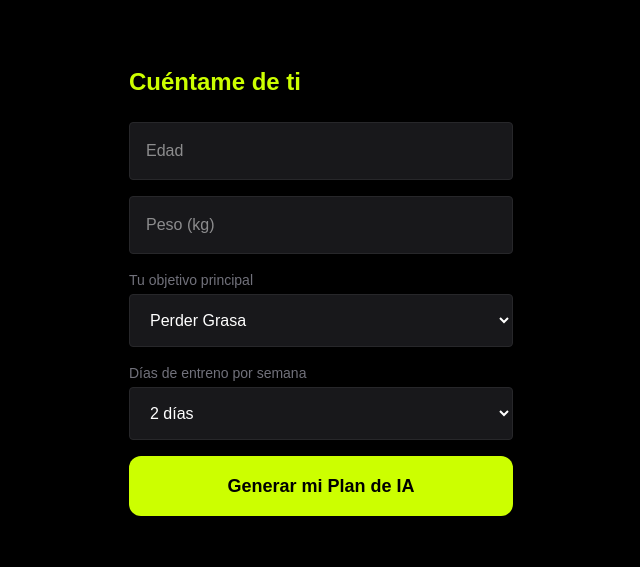
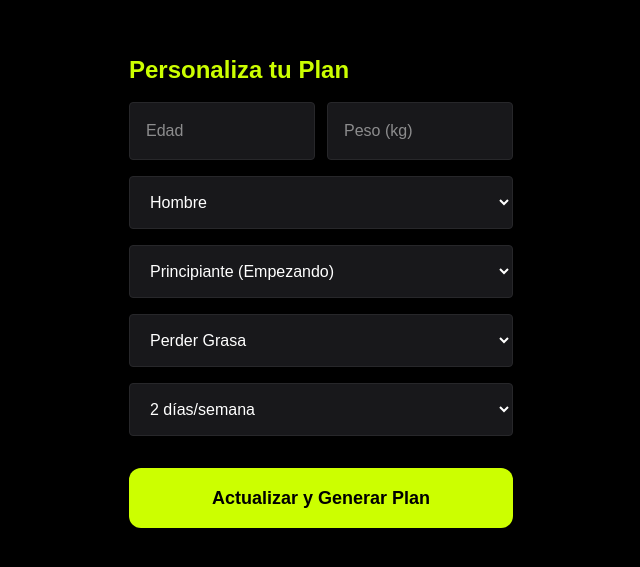
Before and after one commit to asaltoq-sys/ai-trainer-app, a Next.js app: page /onboarding in a window 1280 px wide. Shown: the part 109-676 px from the top of the page, without its empty margins (319-959 px from the left). Built offline with nearby package versions, Linux system fonts and the light colour scheme; no server answers.

Commit message:
Sexo y nivel onboarding

```diff
--- a/app/onboarding/page.tsx
+++ b/app/onboarding/page.tsx
@@ -4,56 +4,71 @@ import { supabase } from '@/lib/supabase'
 import { useRouter } from 'next/navigation'
 
 export default function OnboardingPage() {
-  const [data, setData] = useState({ edad: '', peso: '', objetivo: 'perder_grasa', frecuencia: '3' })
+  const [data, setData] = useState({
+    edad: '',
+    peso: '',
+    objetivo: 'perder_grasa',
+    frecuencia: '3',
+    sexo: 'hombre',
+    nivel: 'intermedio'
+  })
   const router = useRouter()
 
   const saveProfile = async () => {
     const { data: { user } } = await supabase.auth.getUser()
-    if (!user) return alert('No hay sesión de usuario activa')
+    if (!user) return alert('No hay sesión activa')
 
     const { error } = await supabase.from('profiles').upsert({
       id: user.id,
       age: parseInt(data.edad),
       weight: parseFloat(data.peso),
       goal: data.objetivo,
-      training_days: parseInt(data.frecuencia)
+      training_days: parseInt(data.frecuencia),
+      gender: data.sexo,
+      fitness_level: data.nivel
     })
 
-    if (error) {
-      alert('Error al guardar: ' + error.message)
-    } else {
-      router.push('/dashboard')
-    }
+    if (error) alert(error.message)
+    else router.push('/dashboard')
   }
 
   return (
     <div className="flex flex-col items-center justify-center min-h-screen bg-black text-white p-6">
-      <div className="w-full max-w-sm space-y-6">
-        <h2 className="text-2xl font-bold text-[#CCFF00]">Cuéntame de ti</h2>
+      <div className="w-full max-w-sm space-y-4">
+        <h2 className="text-2xl font-bold text-[#CCFF00] mb-4">Personaliza tu Plan</h2>
 
-        <div className="space-y-4">
-          <input type="number" placeholder="Edad" className="w-full p-4 rounded bg-zinc-900 border border-zinc-800 outline-none focus:border-[#CCFF00]" onChange={e => setData({...data, edad: e.target.value})} />
-          <input type="number" placeholder="Peso (kg)" className="w-full p-4 rounded bg-zinc-900 border border-zinc-800 outline-none focus:border-[#CCFF00]" onChange={e => setData({...data, peso: e.target.value})} />
+        <div className="grid grid-cols-2 gap-3">
+          <input type="number" placeholder="Edad" className="p-4 rounded bg-zinc-900 border border-zinc-800" onChange={e => setData({...data, edad: e.target.value})} />
+          <input type="number" placeholder="Peso (kg)" className="p-4 rounded bg-zinc-900 border border-zinc-800" onChange={e => setData({...data, peso: e.target.value})} />
+        </div>
 
-          <label className="block text-sm text-zinc-500 mb-1">Tu objetivo principal</label>
+        <select className="w-full p-4 rounded bg-zinc-900 border border-zinc-800" onChange={e => setData({...data, sexo: e.target.value})}>
+          <option value="hombre">Hombre</option>
+          <option value="mujer">Mujer</option>
+        </select>
+
+        <select className="w-full p-4 rounded bg-zinc-900 border border-zinc-800" onChange={e => setData({...data, nivel: e.target.value})}>
+          <option value="principiante">Principiante (Empezando)</option>
+          <option value="intermedio">Intermedio (Entreno habitual)</option>
+          <option value="avanzado">Avanzado (Atleta)</option>
+        </select>
+
         <select className="w-full p-4 rounded bg-zinc-900 border border-zinc-800" onChange={e => setData({...data, objetivo: e.target.value})}>
           <option value="perder_grasa">Perder Grasa</option>
           <option value="ganar_musculo">Ganar Músculo</option>
           <option value="mantener">Mantenimiento / Salud</option>
         </select>
 
-          <label className="block text-sm text-zinc-500 mb-1">Días de entreno por semana</label>
         <select className="w-full p-4 rounded bg-zinc-900 border border-zinc-800" onChange={e => setData({...data, frecuencia: e.target.value})}>
-            <option value="2">2 días</option>
-            <option value="3">3 días</option>
-            <option value="4">4 días</option>
-            <option value="5">5+ días</option>
+          <option value="2">2 días/semana</option>
+          <option value="3">3 días/semana</option>
+          <option value="4">4 días/semana</option>
+          <option value="5">5+ días/semana</option>
         </select>
 
-          <button onClick={saveProfile} className="w-full bg-[#CCFF00] text-black font-bold py-4 rounded-xl text-lg shadow-lg hover:bg-[#b8e600] transition">
-            Generar mi Plan de IA
+        <button onClick={saveProfile} className="w-full bg-[#CCFF00] text-black font-bold py-4 rounded-xl text-lg mt-4">
+          Actualizar y Generar Plan
         </button>
-        </div>
       </div>
     </div>
   )
```
Lines whose indentation alone changed are shown as unchanged.
